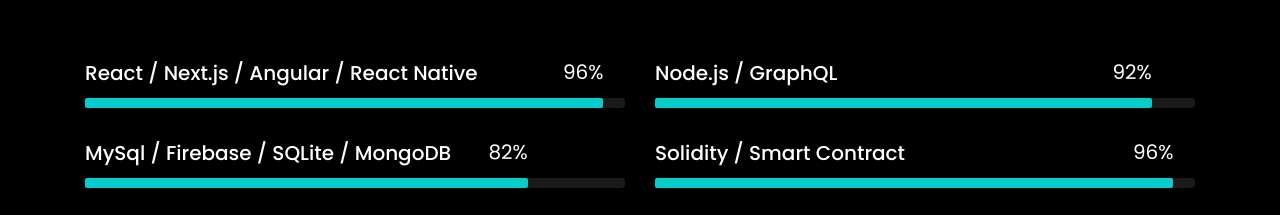
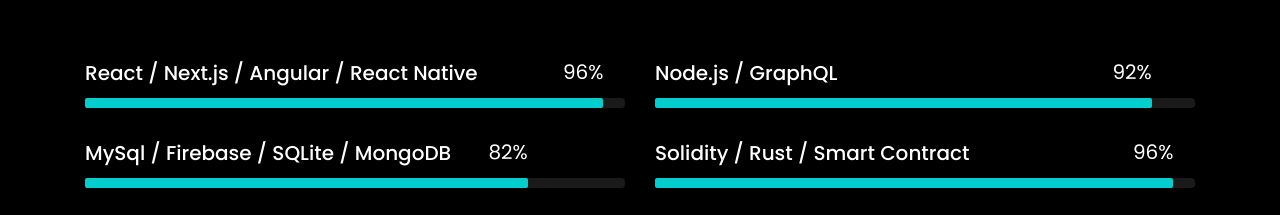
Before and after one commit to john199310/Jack-portfolio, a plain HTML site: page index.html in a window 1280 px wide. Shown: the part 2740-2955 px from the top of the page. Drawn offline with Linux system fonts and the light colour scheme; files whose address does not match are found by name.

Commit message:
add rust

```diff
--- a/index.html
+++ b/index.html
@@ -307,7 +307,7 @@
                 </div>
                 <div class="col-md-6 animate-box">
                     <div class="progress-wrap ftco-animate">
-                        <h3>Solidity / Smart Contract</h3>
+                        <h3>Solidity / Rust / Smart Contract</h3>
                         <div class="progress">
                             <div class="progress-bar color-4" role="progressbar" aria-valuenow="96" aria-valuemin="0"
                                 aria-valuemax="100" style="width: 96%">
```
